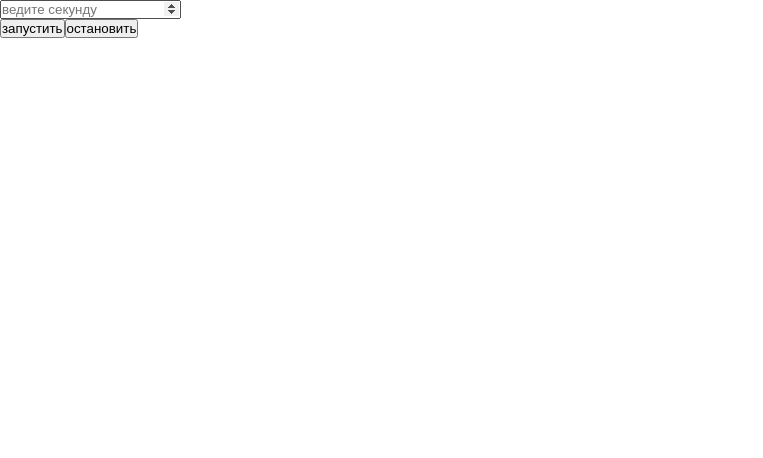
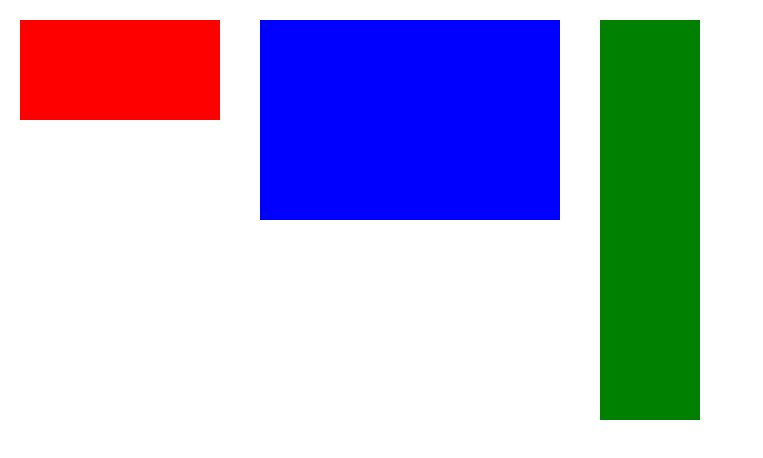
Before and after one commit to rimun23/React-Projects, a React (Create React App) app: page / in a window 1280 px wide. Shown: the top 458 px of the page, without its empty margins (0-763 px from the left). Built offline with nearby package versions, Linux system fonts and the light colour scheme.

Commit message:
virtual box

```diff
--- a/src/App.css
+++ b/src/App.css
@@ -2,3 +2,6 @@
   margin: 0;
   padding: 0;
 }
+.box {
+  cursor: pointer;
+}
--- a/src/App.jsx
+++ b/src/App.jsx
@@ -1,9 +1,9 @@
 import React from "react";
-import TimeTracker from "./components/TimeTracker";
+import VirtualDOM from "./components/VirtualDOM";
 function App() {
   return (
     <div>
-      <TimeTracker />
+      <VirtualDOM />
     </div>
   );
 }
--- a/src/components/TimeTracker.jsx
+++ /dev/null
@@ -1,47 +0,0 @@
-import React, { useState, useEffect } from "react";
-function TimeTracker() {
-  const [seconds, setSeconds] = useState("");
-  const [timeLeft, setTimeLeft] = useState(null);
-  const [isRunning, setIsRunning] = useState(false);
-  useEffect(() => {
-    let timer;
-    if (isRunning && timeLeft > 0) {
-      timer = setInterval(() => {
-        setTimeLeft((prev) => prev - 1);
-      }, 1000);
-    } else if (timeLeft === 0) {
-      alert("таймер завершён");
-      setIsRunning(false);
-    }
-    return () => clearInterval(timer);
-  }, [timeLeft, isRunning]);
-  const startTimer = () => {
-    if (!seconds || isNaN(seconds) || seconds <= 0) {
-      alert("неправильно вели");
-      return;
-    }
-    setTimeLeft(seconds);
-    setIsRunning(true);
-  };
-  const stopTimer = () => {
-    setIsRunning(false);
-    setTimeLeft(null);
-    setSeconds("");
-  };
-  return (
-    <div>
-      <input
-        type="number"
-        placeholder="ведите секунду"
-        value={seconds}
-        onChange={(e) => setSeconds(e.target.value)}
-      />
-      <h1>{timeLeft !== null && <p>{timeLeft}</p>}</h1>
-      <button onClick={startTimer} disabled={isRunning}>
-        запустить
-      </button>
-      <button onClick={stopTimer}>остановить</button>
-    </div>
-  );
-}
-export default TimeTracker;
--- /dev/null
+++ b/src/components/VirtualDOM.jsx
@@ -0,0 +1,51 @@
+import React, { useRef } from "react";
+function VirtualDOM() {
+  const firstBox = useRef("");
+  const secondBox = useRef("");
+  const thirdBox = useRef("");
+  const checkSize = (branch) => {
+    if (branch.current) {
+      alert(
+        `блок с шириной ${branch.current.offsetWidth} и высотой ${branch.current.offsetHeight}`
+      );
+    }
+  };
+  return (
+    <div style={{ display: "flex" }}>
+      <div
+        className="box"
+        onClick={() => checkSize(firstBox)}
+        ref={firstBox}
+        style={{
+          width: "200px",
+          height: "100px",
+          backgroundColor: "red",
+          margin: "20px",
+        }}
+      ></div>
+      <div
+        className="box"
+        onClick={() => checkSize(secondBox)}
+        ref={secondBox}
+        style={{
+          width: "300px",
+          height: "200px",
+          backgroundColor: "blue",
+          margin: "20px",
+        }}
+      ></div>
+      <div
+        className="box"
+        onClick={() => checkSize(thirdBox)}
+        ref={thirdBox}
+        style={{
+          width: "100px",
+          height: "400px",
+          backgroundColor: "green",
+          margin: "20px",
+        }}
+      ></div>
+    </div>
+  );
+}
+export default VirtualDOM;
```
